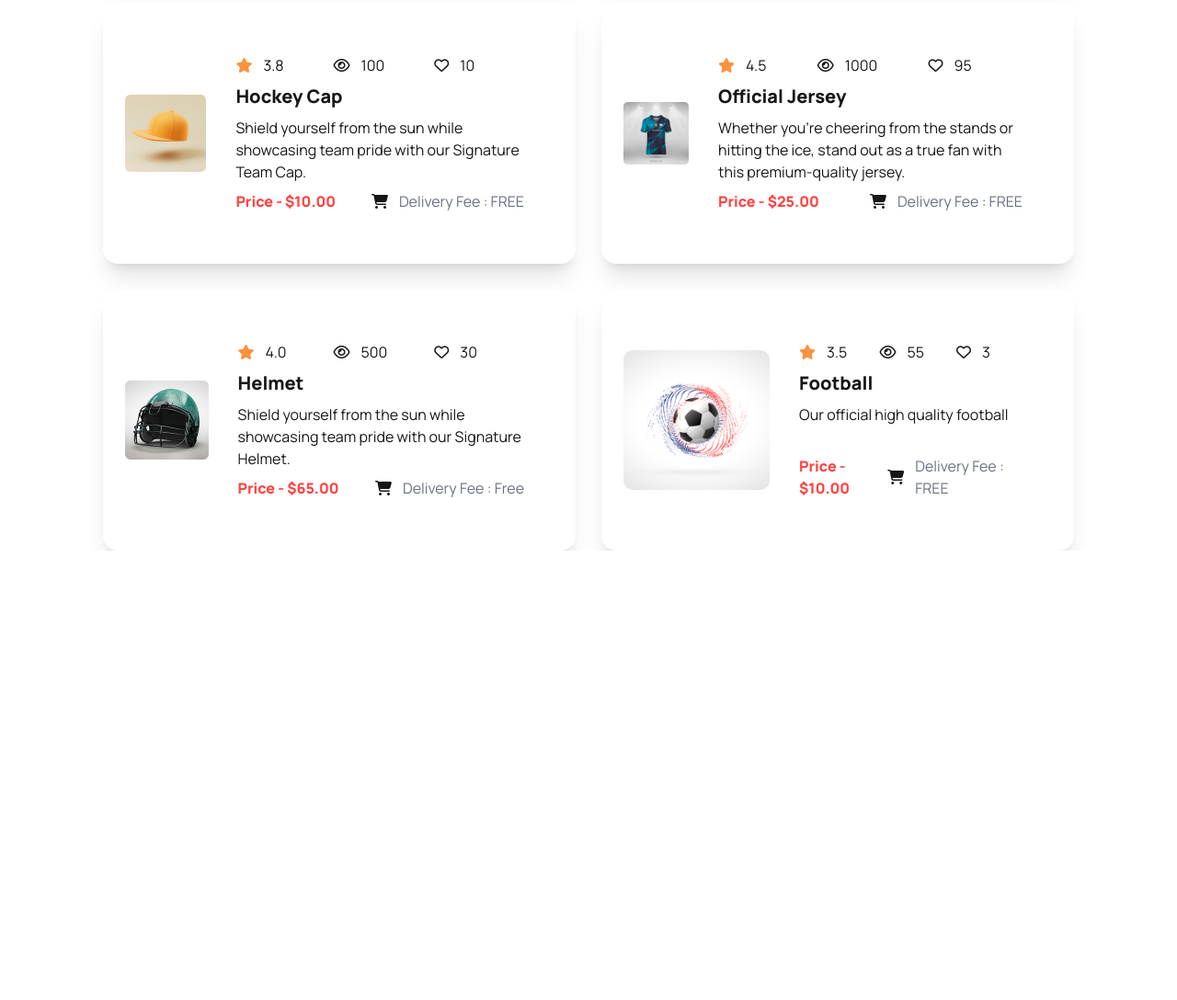
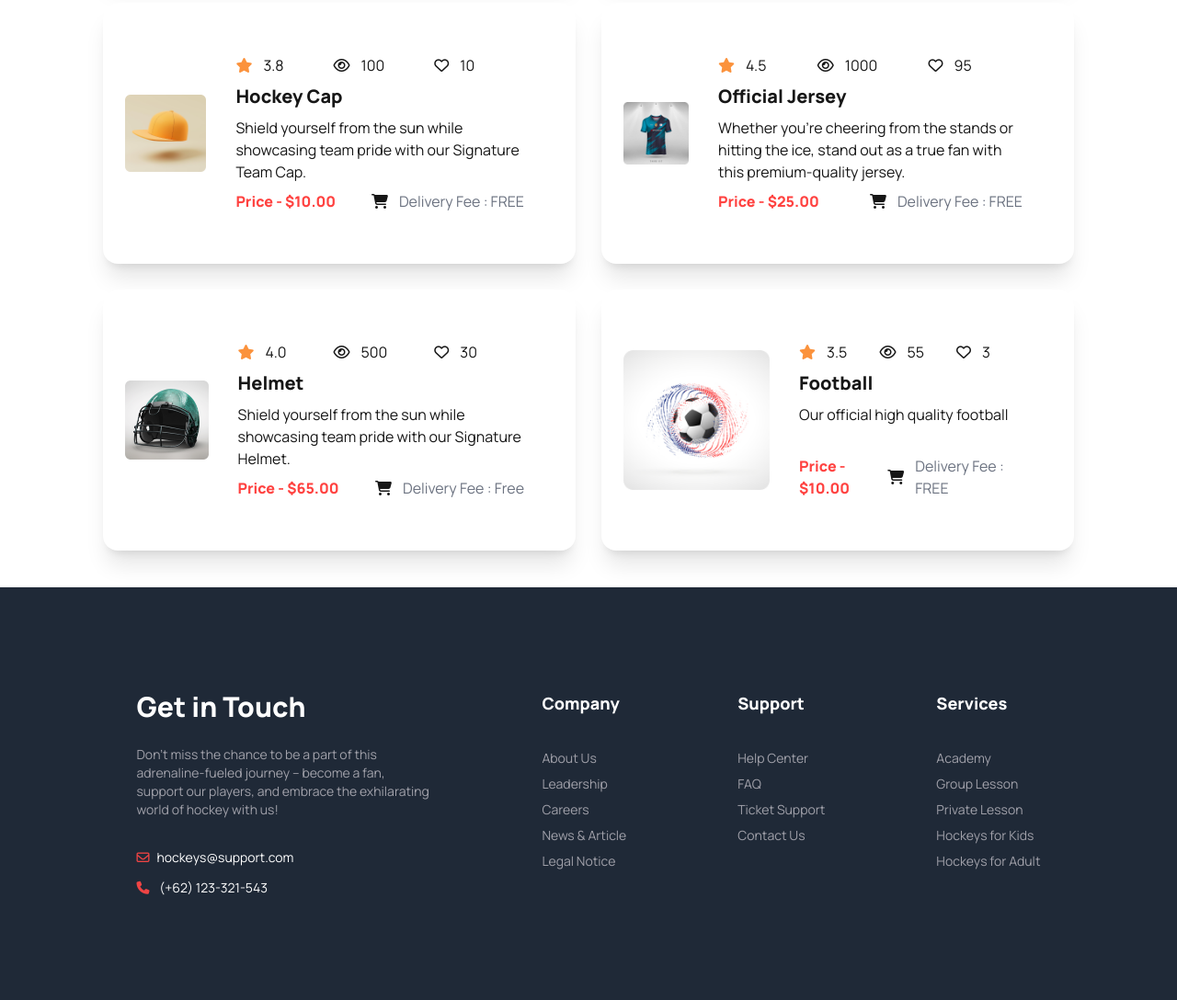
Before and after one commit to Mimimomo001/HockeyClub, a website: page index.html in a window 1280 px wide. Shown: the part 3167-4255 px from the top of the page at 92% size. Before the commit the page ends 3766 px from the top, so only its background shows below. Drawn offline with Linux system fonts and the light colour scheme.

Commit message:
Added footer

```diff
--- a/index.html
+++ b/index.html
@@ -302,5 +302,42 @@
             </div>
         </div>
     </div>
+</div>
+<footer class="footer lg:justify-around p-10 lg:px-24 lg:py-28 bg-gray-800 text-base-content mt-10">
+    <nav class="w-72 lg:w-80">
+      <header class="font-extrabold text-3xl text-white">Get in Touch</header>
+      <p class="pt-4 pb-6 text-zinc-400">Don't miss the chance to be a part of this adrenaline-fueled journey – become a fan, support our players, and embrace the exhilarating world of hockey with us!</p>
+      <div class="flex gap-4">
+        <p class="text-white"><i class="fa-regular fa-envelope text-red-500 mb-2 pr-2"></i>hockeys@support.com</p>
+      </div>
+      <div class="flex gap-4">
+        <p class="text-white"><i class="fa-solid fa-phone text-red-500 pr-2"></i> (+62) 123-321-543</p>
+      </div>
+    </nav>
+    <nav>
+      <header class="text-lg font-extrabold pb-7 text-white">Company</header>
+      <a class="link link-hover text-zinc-400">About Us</a>
+      <a class="link link-hover text-zinc-400">Leadership</a>
+      <a class="link link-hover text-zinc-400">Careers</a>
+      <a class="link link-hover text-zinc-400">News & Article</a>
+      <a class="link link-hover text-zinc-400">Legal Notice</a>
+    </nav>
+    <nav>
+      <header class="text-lg font-extrabold pb-7 text-white">Support</header>
+      <a class="link link-hover text-zinc-400">Help Center</a>
+      <a class="link link-hover text-zinc-400">FAQ</a>
+      <a class="link link-hover text-zinc-400">Ticket Support</a>
+      <a class="link link-hover text-zinc-400">Contact Us</a>
+    </nav>
+    <nav>
+      <header class="text-lg font-extrabold pb-7 text-white">Services</header>
+      <a class="link link-hover text-zinc-400">Academy</a>
+      <a class="link link-hover text-zinc-400">Group Lesson</a>
+      <a class="link link-hover text-zinc-400">Private Lesson</a>
+      <a class="link link-hover text-zinc-400">Hockeys for Kids</a>
+      <a class="link link-hover text-zinc-400">Hockeys for Adult</a>
+    </nav>
+</footer>
 </body>
+
 </html>
```
Also changed, not shown: output.css.
